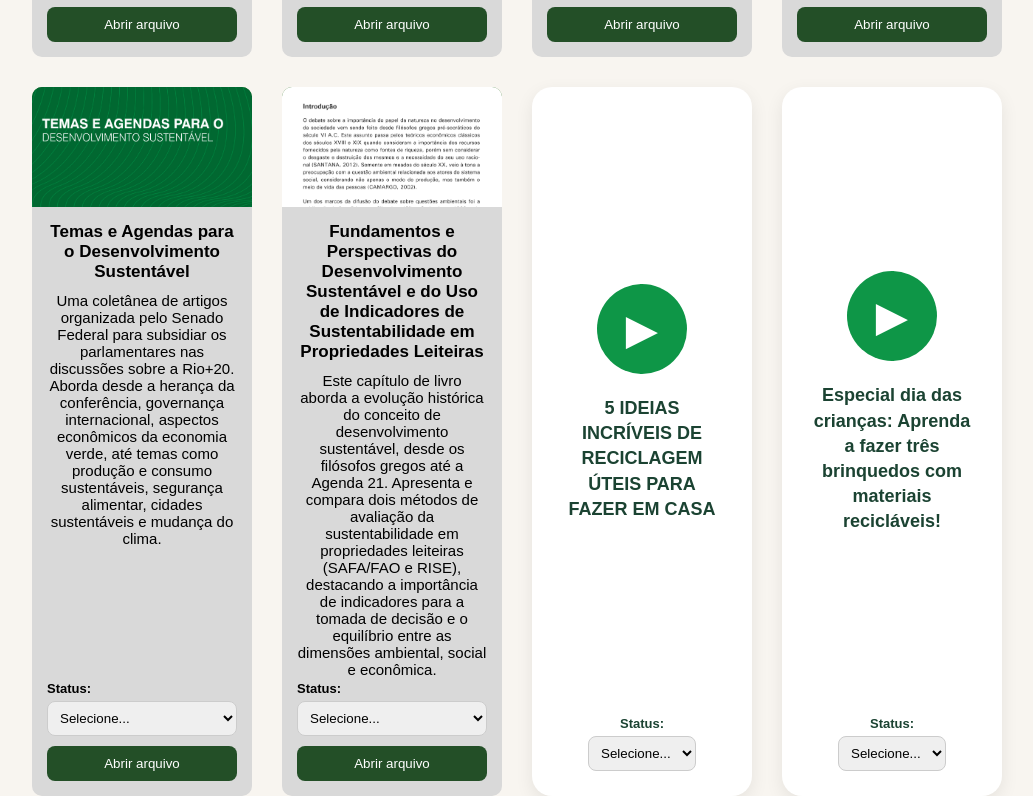
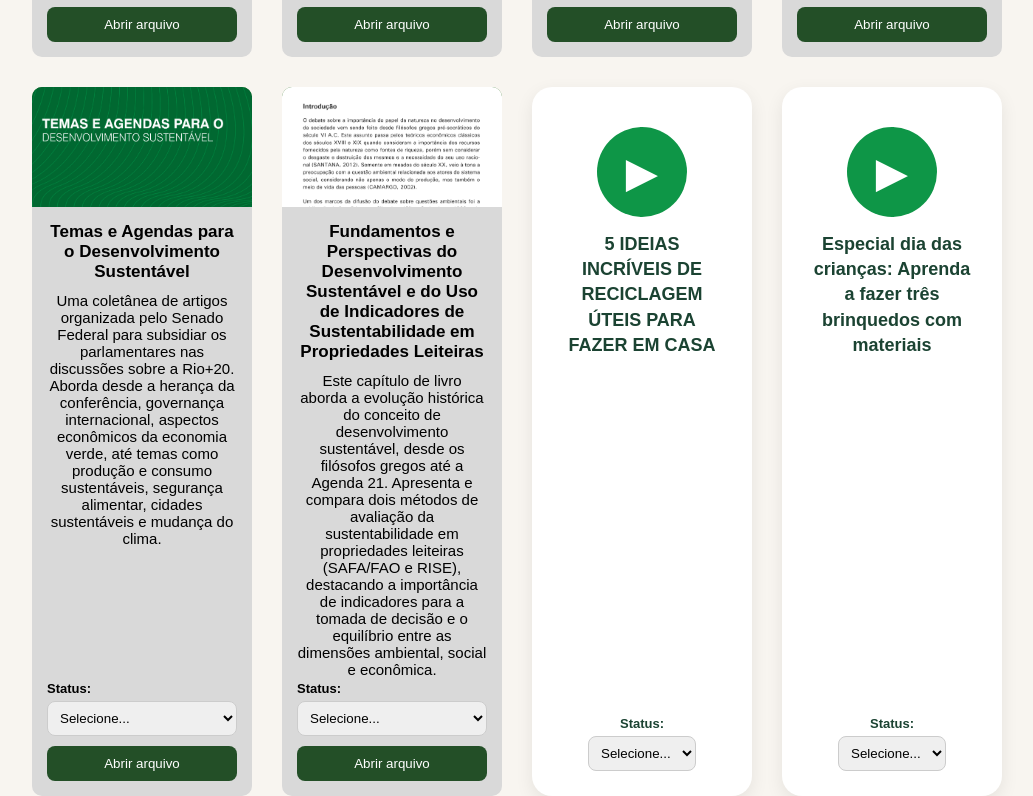
Before and after one commit to LuciFlores208/EcoViva, a plain HTML site: page pag.biblioteca/pBiblioteca.html in a window 1280 px wide. Shown: the part 6763-7559 px from the top of the page, without its empty margins (123-1156 px from the left). Drawn offline with Linux system fonts and the light colour scheme.

Commit message:
commit e logo

```diff
--- a/pag.biblioteca/pBiblioteca.css
+++ b/pag.biblioteca/pBiblioteca.css
@@ -204,7 +204,7 @@ body{
 
 .card-tutorial{
     width:100%;
-    min-height:220px;
+    min-height:370px;
     background:#fff;
     border-radius:20px;
     padding:25px;
@@ -213,9 +213,8 @@ body{
     box-shadow:0 6px 18px rgba(0,0,0,.08);
     display:flex;
     flex-direction:column;
-    justify-content:center;
     align-items:center;
-    gap:22px;
+    justify-content:flex-start;
     text-align:center;
     transition:.3s;
     box-sizing:border-box;
@@ -228,17 +227,15 @@ body{
 }
 
 .tutorial-link{
-    display:flex;
-    flex-direction:column;
+    width:100%;
+    display:grid;
+    grid-template-rows:120px 125px;
     align-items:center;
-    justify-content:center;
-    gap:22px;
-    flex:1;
-
+    justify-items:center;
     text-decoration:none;
     color:#1B4332;
+    flex:none;
 }
-
 .tutorial-link:link,
 .tutorial-link:visited,
 .tutorial-link:hover,
@@ -261,6 +258,7 @@ body{
     justify-content:center;
     align-items:center;
     transition:.3s;
+    flex-shrink:0;
 }
 
 .card-tutorial:hover .video-circle{
@@ -275,9 +273,17 @@ body{
 }
 
 .card-tutorial h3{
+    width:100%;
+    height:125px;
+    margin:0;
+    display:flex;
+    align-items:flex-start;
+    justify-content:center;
+    text-align:center;
     font-size:18px;
     font-weight:600;
     line-height:1.4;
+    overflow:hidden;
 }
 
 .card-link{
```
Also changed, not shown: Eco1/dreamina-2026-08-25-1285-flat vector mascot illustration of a cut....jpeg (added), Eco1/dreamina-2026-08-25-5487-minimal flat vector capybara mascot, sim....jpeg (added), Eco1/dreamina-2026-08-25-8315-flat vector mascot illustration of a cut....jpeg (added), Eco1/dreamina-2026-08-25-8822-cute chibi capybara mascot illustration,....jpeg (added).
